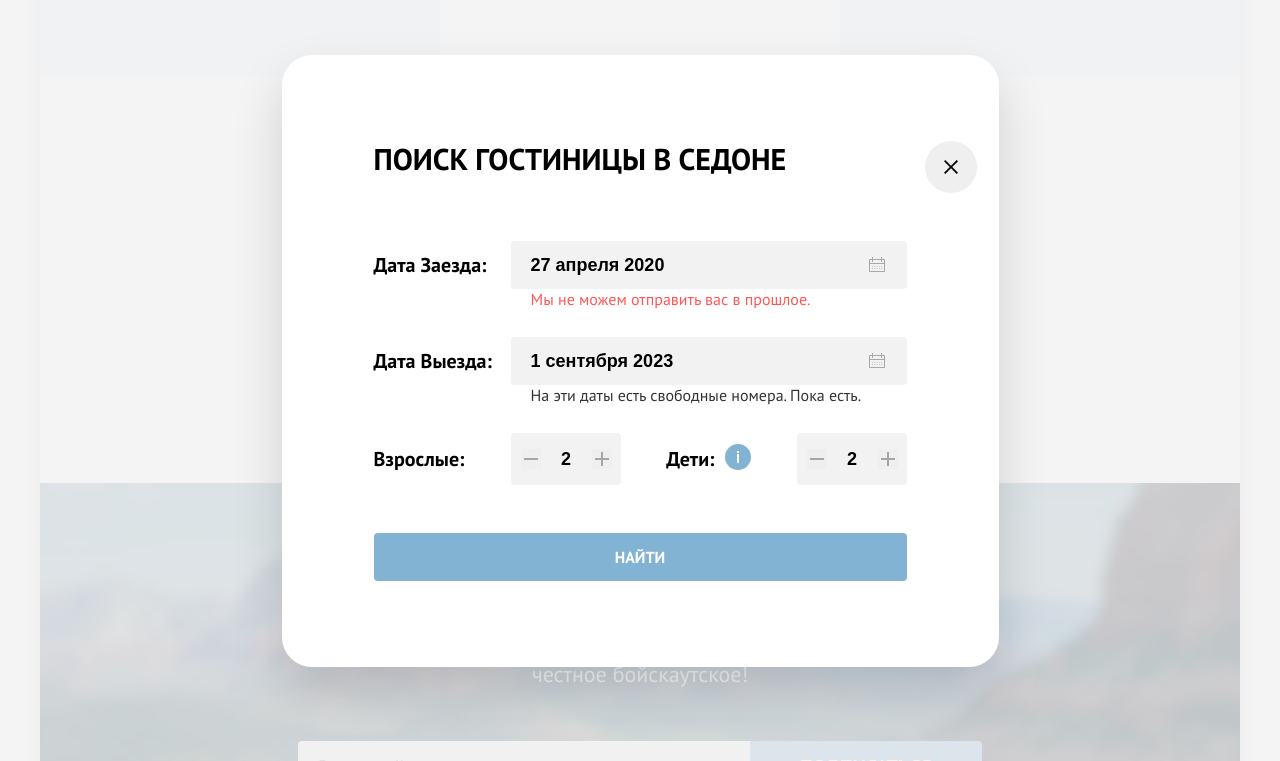
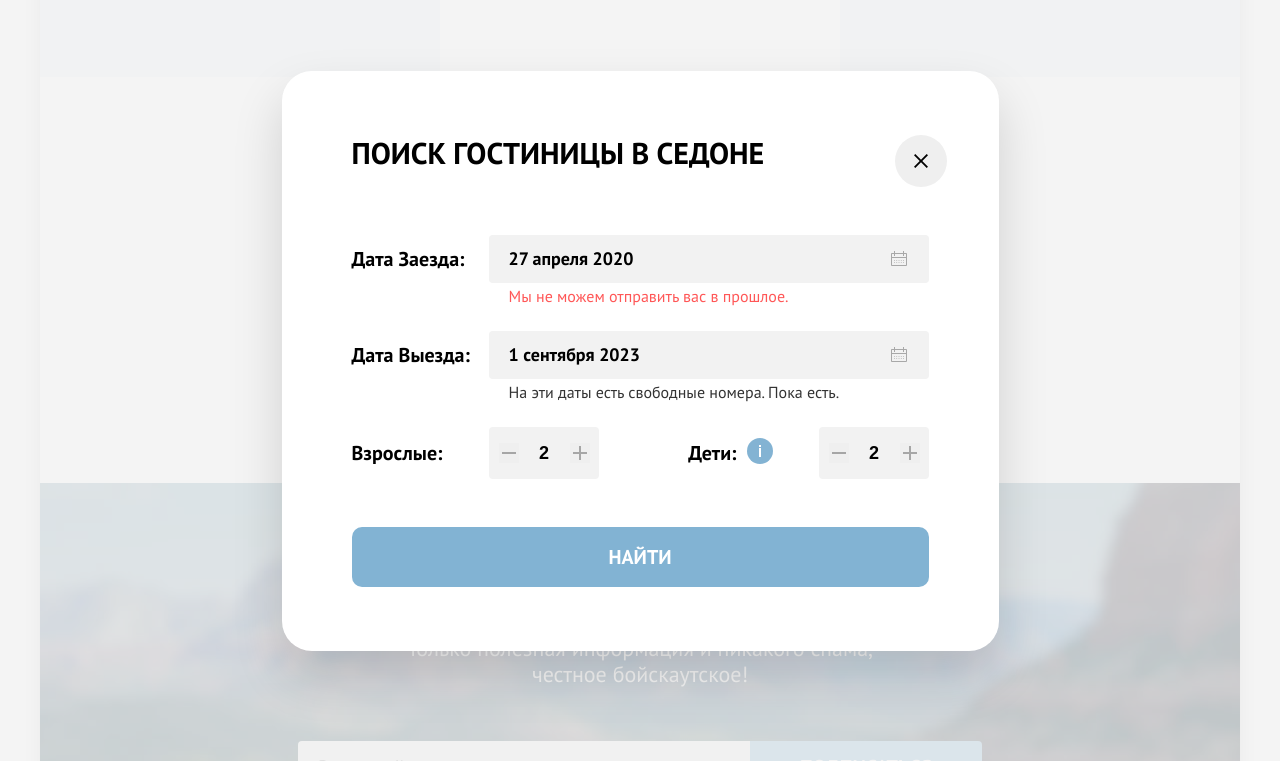
Before and after one commit to bator-batuev/2558253-sedona-3, a plain HTML site: page index.html in a window 1280 px wide. Both pictures are taken after a click on the button "ПОИСК ГОСТИНИЦЫ В СЕДОНЕ". Shown: the part 2540-3301 px from the top of the page. Drawn offline with Linux system fonts and the light colour scheme.

Commit message:
minor fixes

```diff
--- a/styles/styles.css
+++ b/styles/styles.css
@@ -1173,6 +1173,7 @@
   border: none;
   box-shadow: 0 25px 50px 0 rgba(0, 0, 0, 0.15);
   background: var(--texts-background-default);
+  padding: 0;
 }
 
 .modal::backdrop {
@@ -1186,7 +1187,7 @@
 
 .modal__close-btn {
   position: absolute;
-  right: 0;
+  right: 52px;
   width: 52px;
   height: 52px;
   border-radius: 50%;
@@ -1215,7 +1216,7 @@
 
 .modal-form {
   display: grid;
-  grid-template-columns: 137px 110px 1fr 110px;
+  grid-template-columns: 137px 110px minmax(0, 1fr) 110px;
   grid-template-rows: repeat(6, minmax(48px, min-content));
 }
 
@@ -1234,9 +1235,11 @@
   padding: 12px 40px 12px 20px;
   background-color: var(--forms-elements-2);
 
+
   font-size: 18px;
   line-height: 24px;
   font-weight: 700;
+  font-family: var(--font-family);
 
   background-image: url("../images/icons/calendar.svg");
   background-repeat: no-repeat;
@@ -1313,12 +1316,16 @@
   font-size: 16px;
   line-height: 21px;
   color: var(--texts-second);
+  margin-top: 3px;
 }
 
 .modal-form__submit-btn {
   grid-column: 1 / -1;
   margin-top: 48px;
-  min-height: 48px;
+  min-height: 60px;
+  border-radius: 10px;
+  font-size: 20px;
+  line-height: 24px;
 }
 
 .tooltip {
```
